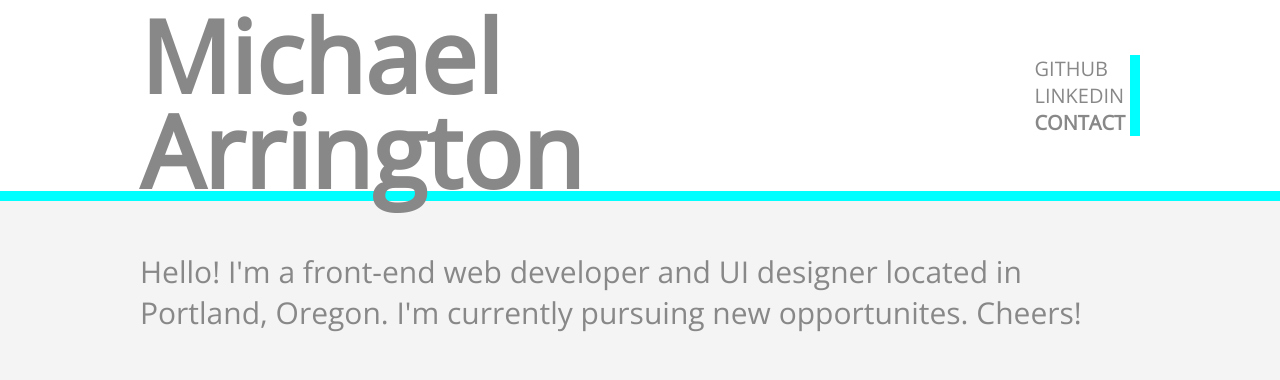
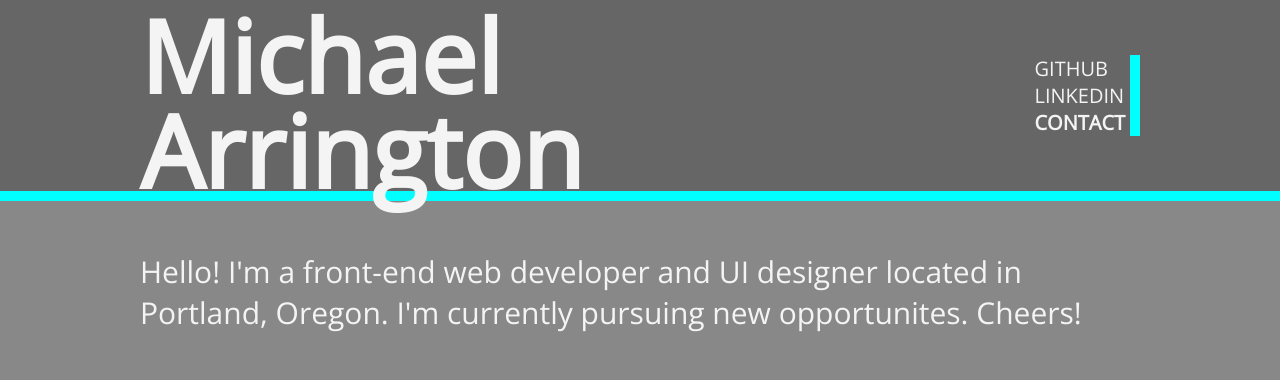
Before and after one commit to arringtonm/portfolio, a plain HTML site: page index.html in a window 1280 px wide. Shown: the top 380 px of the page. Drawn offline with nearby package versions, Linux system fonts and the light colour scheme; grey boxes are pictures that could not be loaded.

Commit message:
Force dark mode

```diff
--- a/css/styles.css
+++ b/css/styles.css
@@ -3,6 +3,9 @@
   box-sizing: border-box;
   padding: 0;
   margin: 0; }
+
+body {
+  background-color: #888888; }
 
 p {
   font-family: 'Open Sans', sans-serif;
@@ -21,12 +24,13 @@ a {
 
 .header {
   display: flex;
+  background-color: #666;
   justify-content: center;
   align-items: flex-start;
   top: 0px;
   height: 201px;
   width: 100%;
-  color: #888;
+  color: #F4F4F4;
   border-bottom: 10px solid aqua; }
 
 .header h1.header-fullsize {
@@ -59,7 +63,7 @@ a {
     .navigation ul li:hover {
       border-right: 10px solid #888;
       background-color: aqua;
-      background-image: linear-gradient(to right, white, aqua);
+      background-image: linear-gradient(to right, #666, aqua);
       cursor: pointer; }
 
 .gallery {
@@ -86,7 +90,8 @@ a {
   height: 100%; }
 
 .main {
-  background-color: #F4F4F4;
+  background-color: #888888;
+  color: #F4F4F4;
   height: calc(100vh - 201px);
   display: flex;
   justify-content: flex-start;
@@ -106,7 +111,7 @@ a {
   font-variant-ligatures: normal;
   font-kerning: auto;
   margin-top: 50px;
-  color: #888;
+  color: #F4F4F4;
   position: relative; }
 
 @keyframes slide-in-left {
```
